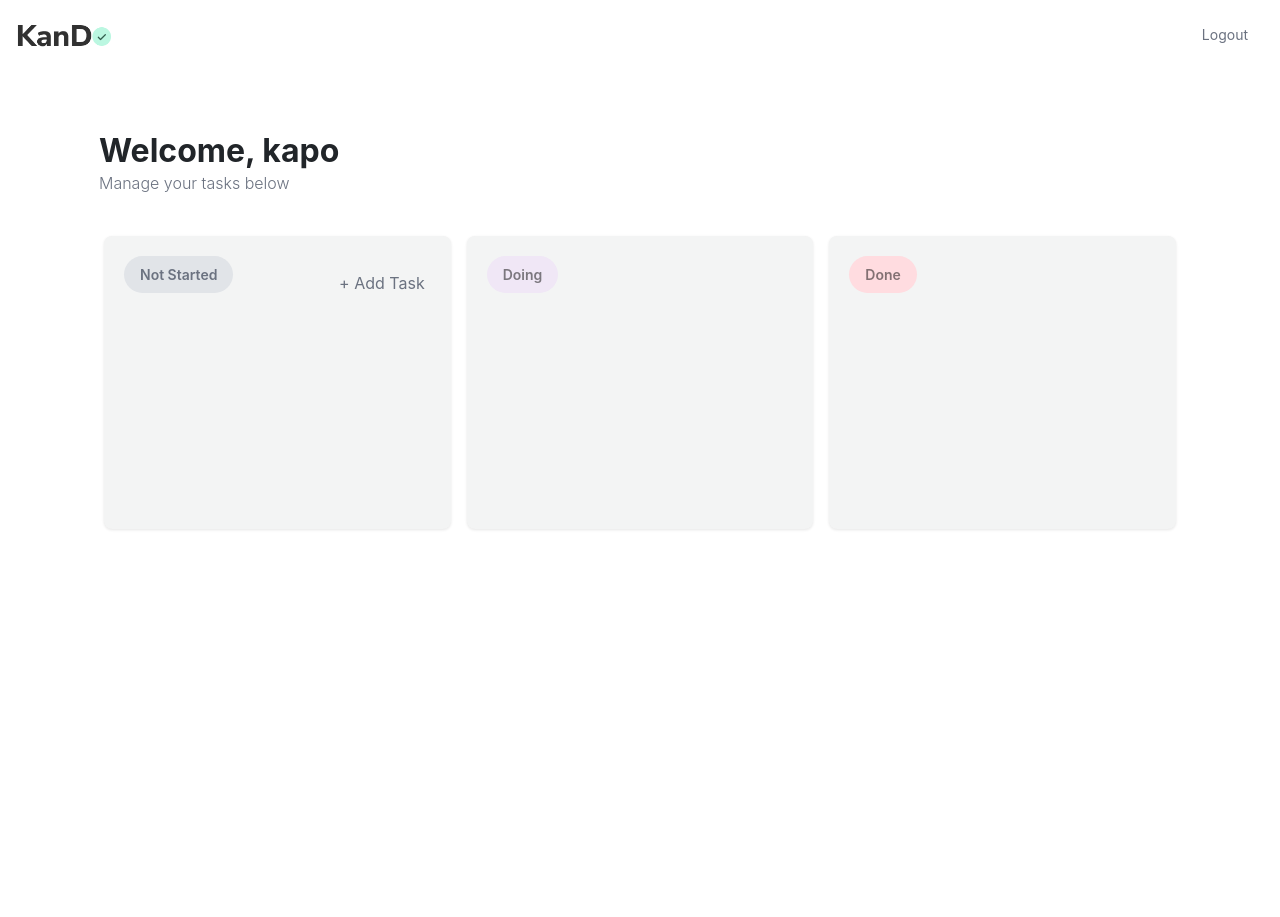
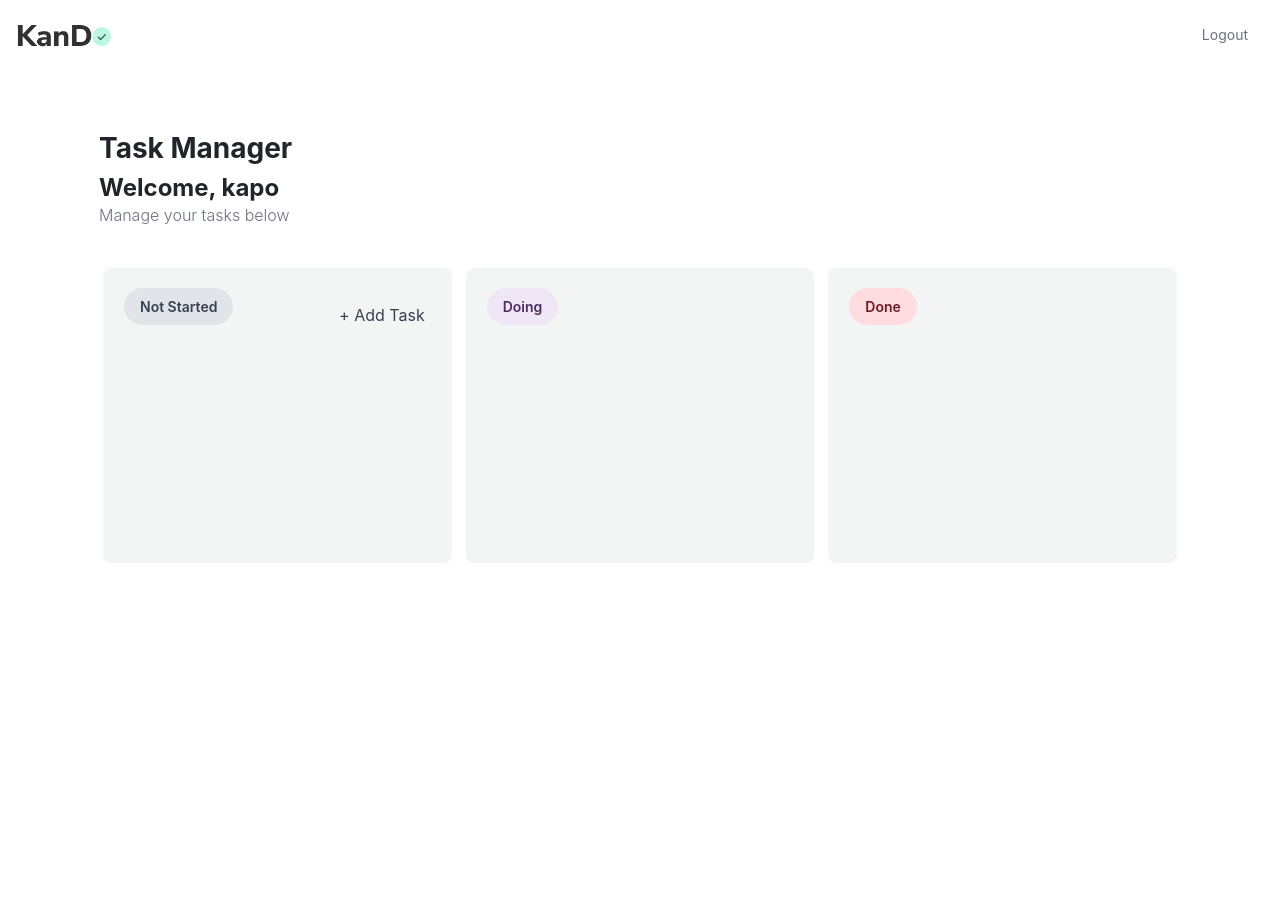
Before and after one commit to Kapo179/django-taskmanager, a Django app: page / in a window 1280 px wide. Run offline with Django 5.2, Linux system fonts and the light colour scheme; a user stored in the database is signed in; data that the repository does not hold is empty; some libraries are stand-ins or nearby versions; some web fonts are replaced.

Commit message:
Accessibility and Semantic HTML Improvements for All Pages

```diff
--- a/taskmanager/boards/templates/boards/board.html
+++ b/taskmanager/boards/templates/boards/board.html
@@ -16,29 +16,29 @@
 <script src="https://cdnjs.cloudflare.com/ajax/libs/bootstrap-datepicker/1.9.0/js/bootstrap-datepicker.min.js"></script>
 
 {% block content %}
-<div class="container my-4">
-  <div class="info-container">
+<main role="main" class="container my-4">
+  <header role="banner" class="info-container">
+    <h1>Task Manager</h1>
     <h2>Welcome, {{ request.user.username }}</h2>
     <p class="subheading">Manage your tasks below</p>
-  </div>
+  </header>
 
-  <div class="kanban-container d-flex justify-content-between">
+  <section role="region" aria-label="Kanban Board" class="kanban-container d-flex justify-content-between">
     <!-- below are the columns: Not Started, Doing, Done -->
     <!-- class="kanban-column" = the column -->
     <!-- class="column-header" = the header of the column -->
     <!-- class="kanban-card" = the card in the column -->
     <!-- class="column-header 'not-started' 'doing' 'done' " = targets a specific column -->
 
-    <div class="kanban-column">
+    <div class="kanban-column" role="region" aria-label="Not Started Tasks">
       <div style="display: flex; justify-content: space-between; align-items: center;">
         <span class="column-header not-started">Not Started</span>
-            <button class="add-task-btn" style="color: #6B7280; background: none; border: none; cursor: pointer;">+ Add
-                Task</button>
+            <button class="add-task-btn" style="color: #374151; background: none; border: none; cursor: pointer;" aria-label="Add New Task">+ Add Task</button>
       </div>
-      <div class="task-list" data-status="not-started">
+      <div class="task-list" data-status="not-started" role="list">
         {% for task in tasks %}
           {% if task.status.name == "not-started" %}
-            <div class="kanban-card mb-3" data-task-id="{{ task.id }}">
+            <div class="kanban-card mb-3" data-task-id="{{ task.id }}" role="listitem">
                 <div class="card-content p-3">
                     <!-- Header with title and priority -->
                     <div class="d-flex justify-content-between align-items-start mb-2">
@@ -52,7 +52,7 @@
                                 </span>
                             {% endif %}
                             <a href="{% url 'task_detail' task.id %}" class="task-title-link text-decoration-none">
-                                <h5 class="card-title mb-0">{{ task.title }}</h5>
+                                <p class="card-title mb-0">{{ task.title }}</p>
                             </a>
                         </div>
                         <button class="delete-task" data-task-id="{{ task.id }}">
@@ -108,7 +108,7 @@
                                 </span>
                             {% endif %}
                             <a href="{% url 'task_detail' task.id %}" class="task-title-link text-decoration-none">
-                                <h5 class="card-title mb-0">{{ task.title }}</h5>
+                                <p class="card-title mb-0">{{ task.title }}</p>
                             </a>
                         </div>
                         <button class="delete-task" data-task-id="{{ task.id }}">
@@ -164,7 +164,7 @@
                                 </span>
                             {% endif %}
                             <a href="{% url 'task_detail' task.id %}" class="task-title-link text-decoration-none">
-                                <h5 class="card-title mb-0">{{ task.title }}</h5>
+                                <p class="card-title mb-0">{{ task.title }}</p>
                             </a>
                         </div>
                         <button class="delete-task" data-task-id="{{ task.id }}">
@@ -301,11 +301,15 @@ body {
 h1 {
     font-family: 'SF Compact Display', -apple-system, BlinkMacSystemFont, sans-serif;
     font-weight: 700;
+    font-size: 1.75rem;  /* Reduced from default h1 size */
+    margin-bottom: 0.5rem;
 }
 
-h2, h5 {
+h2 {
     font-family: 'SF Compact Display', -apple-system, BlinkMacSystemFont, sans-serif;
     font-weight: 500;
+    font-size: 1.5rem;  /* Slightly smaller than h1 */
+    margin-bottom: 0.25rem;
 }
 
 .kanban-container {
@@ -559,6 +563,7 @@ h2, h5 {
     font-family: 'SF Compact Display', -apple-system, BlinkMacSystemFont, sans-serif;
     font-weight: 300;
     color: #6B7280;
+    font-size: 1rem;
 }
 
 .column-header {
@@ -573,20 +578,20 @@ h2, h5 {
 
 .not-started {
     background-color: #E1E4E8;
-    color: #6B7280;
+    color: #374151;
 }
 
 .doing {
     background-color: #F0E7F6;
-    color: #7B777E;
+    color: #4A2D5F;
 }
 
 .done {
     background-color: #FFDCE0;
-    color: #837173;
+    color: #6D1B20;
 }
 
-.kanban-card h5 {
+.kanban-card p.card-title {
     font-weight: 600;
     font-size: 15px;
     margin: 0 0 4px 0;
@@ -928,7 +933,7 @@ label {
 
 .priority-medium {
     background-color: #FFF3E0;
-    color: #EF6C00;
+    color: #B54D00;
 }
 
 .priority-high {
--- a/templates/base.html
+++ b/templates/base.html
@@ -1,6 +1,8 @@
 <!DOCTYPE html>
-<html>
+<html lang="en">
 <head>
+    <meta charset="UTF-8">
+    <meta name="viewport" content="width=device-width, initial-scale=1.0">
     <title>KanDo</title>
     {% load static %}
     <link rel="stylesheet" href="https://stackpath.bootstrapcdn.com/bootstrap/4.0.0/css/bootstrap.min.css">
```
Also changed, not shown: taskmanager/boards/templates/boards/task_detail.html (+78 -15 lines).
